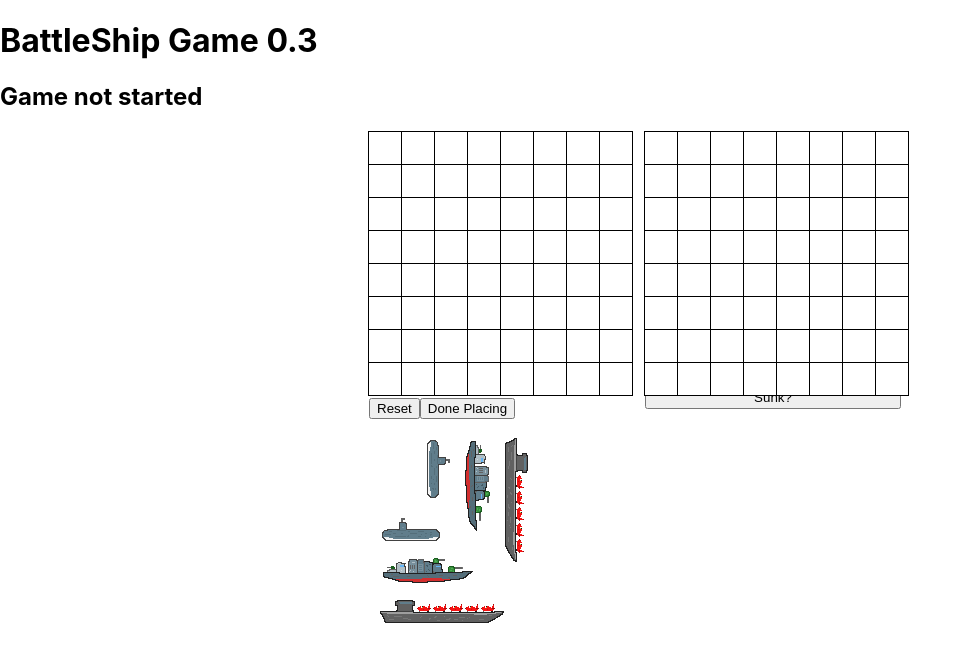
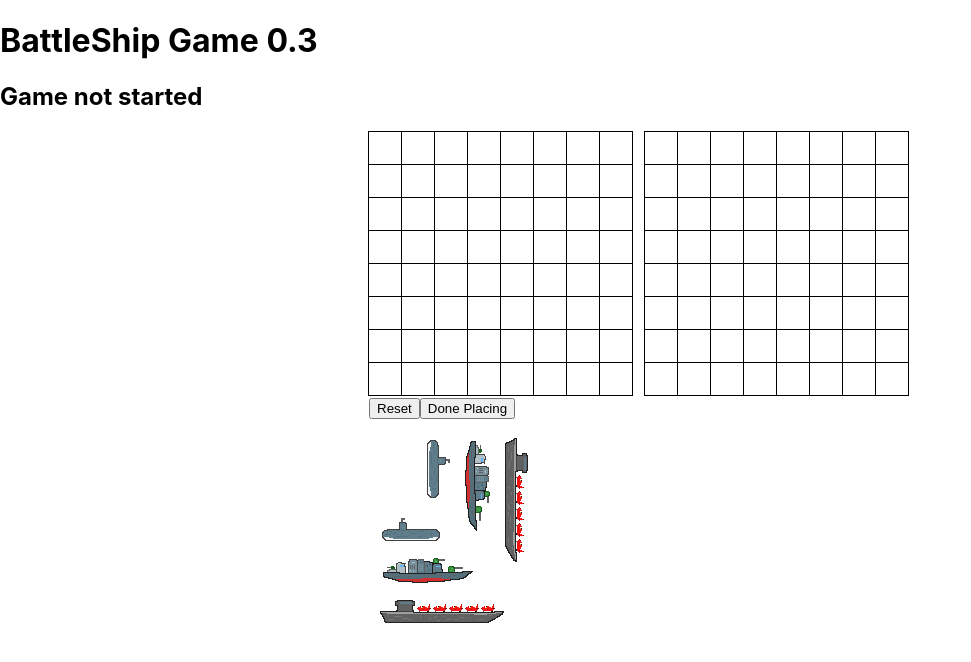
Before and after one commit to mikkelraben/SaenkeSlagSkib, a React (Create React App) app in the folder ReactServer/saenkeslagskib/: page / in a window 1280 px wide. Shown: the top 662 px of the page, without its empty margins (0-971 px from the left). Built offline with nearby package versions, Linux system fonts and the light colour scheme; no server answers.

Commit message:
fjernet sunk

```diff
--- a/ReactServer/saenkeslagskib/src/App.js
+++ b/ReactServer/saenkeslagskib/src/App.js
@@ -138,7 +138,6 @@ function App() { //the main app
               <button onClick={() => {setBoats([]);setIsDonePlacing(false)}}>Reset</button>
               <button onClick={() => DonePlacing()}>Done Placing</button>
             </div>}
-            <button onClick={()=>{isBoatSunk(boats[0])}}>Sunk?</button>
           </div>
         </div>
       }
```
